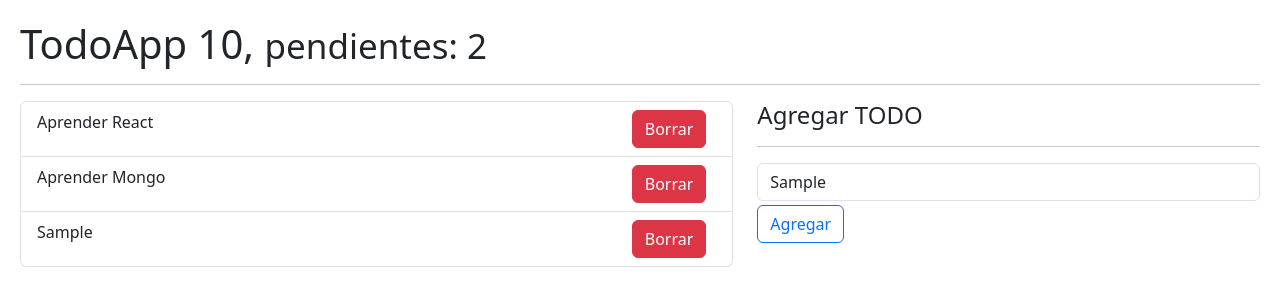
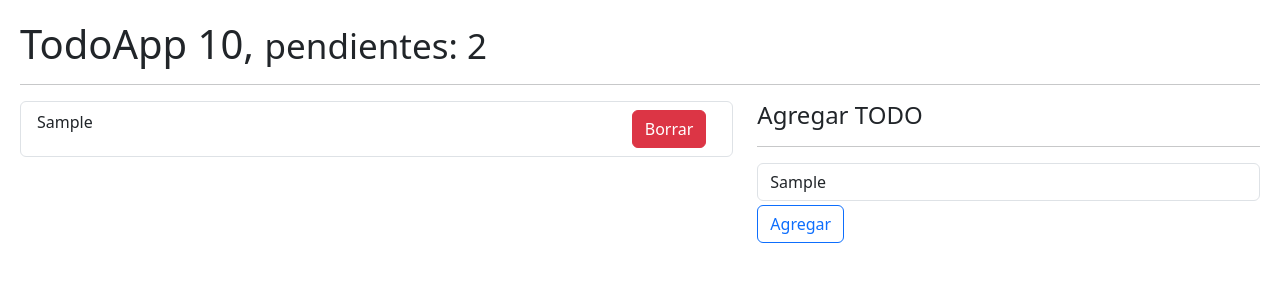
Before and after one commit to giojodev/05-hook-app, a React (Vite) app: page / in a window 1280 px wide. Both pictures are taken after typing "Sample" into the empty fields and a click on the button "Agregar". Shown: the top 306 px of the page. Built offline with nearby package versions, Linux system fonts and the light colour scheme.

Commit message:
Implement localStorage persistence and add delete functionality in TodoApp

```diff
--- a/src/08-useReducer/TodoApp.jsx
+++ b/src/08-useReducer/TodoApp.jsx
@@ -1,19 +1,28 @@
-import { useReducer } from "react"
+import { useEffect, useReducer } from "react"
 import { todoReducer } from "./todoReducer"
 import { TodoList } from "./TodoList"
 import { TodoAdd } from "./TodoAdd"
-const  initialState = [{
-    id: new Date().getTime(),
-    desc: 'Aprender React',
-    done: false
-},
-{
-    id: new Date().getTime() + 1000,
-    desc: 'Aprender Mongo',
-    done: false
-}]
+
+const  initialState = [
+//   {
+//     id: new Date().getTime(),
+//     desc: 'Aprender React',
+//     done: false
+// }
+]
+
+const init = () => {
+    return JSON.parse(localStorage.getItem('todos')) || []
+}
+
+
 export const TodoApp = () => {
-    const [todos, dispatch] = useReducer(todoReducer, initialState)
+    const [todos, dispatch] = useReducer(todoReducer, initialState,init)
+
+    useEffect(() => {
+      localStorage.setItem('todos', JSON.stringify(todos))
+
+  }, [todos])
 
     const handleNewTodo = (todo) => {
         const action = {
@@ -22,13 +31,21 @@ export const TodoApp = () => {
         }
         dispatch(action)
     }
+
+    const handleDeleteTodo = (id) => {
+        dispatch({
+            type: '[TODO] Remove Todo',
+            payload: id
+        })
+    }
+
     return (
     <>
       <h1>TodoApp 10,  <small>pendientes: 2 </small></h1>
       <hr />
       <div className="row">
         <div className="col-7">
-            <TodoList todos={todos} />
+            <TodoList todos={todos} onDeleteTodo = {handleDeleteTodo} />
         </div>
 
         <div className="col-5">
--- a/src/08-useReducer/TodoItem.jsx
+++ b/src/08-useReducer/TodoItem.jsx
@@ -1,10 +1,10 @@
 
-export const TodoItem = ({ todo }) => {
+export const TodoItem = ({ todo,onDeleteTodo }) => {
    return (
 
         <li className="list-group-item d-flex justify-content-between">
             <span className="align -self-center">{todo.desc}</span>
-            <button className="btn btn-danger">Borrar</button>
+           <button className="btn btn-danger" onClick={() => onDeleteTodo(todo.id)}>Borrar</button>
         </li>
 
     )
--- a/src/08-useReducer/TodoList.jsx
+++ b/src/08-useReducer/TodoList.jsx
@@ -1,13 +1,16 @@
 import { TodoItem } from './TodoItem.jsx'
 
-export const TodoList = ({ todos = [] }) => {
+export const TodoList = ({ todos = [],onDeleteTodo }) => {
+
+
+
     return (
 
         <ul className="list-group">
             {
                 todos.map(todo => (
 
-                    <TodoItem key={todo.id} todo={todo} />
+                    <TodoItem key={todo.id} todo={todo}  onDeleteTodo={onDeleteTodo}/>
                 ))
             }
         </ul>
--- a/src/08-useReducer/todoReducer.js
+++ b/src/08-useReducer/todoReducer.js
@@ -2,7 +2,9 @@ export const todoReducer = (initialState = [], action) => {
     switch (action.type) {
         case '[TODO] Add Todo':
             return [...initialState, action.payload]
-        default:
+        case '[TODO] Remove Todo':
+            return initialState.filter(todo => todo.id !== action.payload)
+            default:
             return initialState
     }
 }
```
